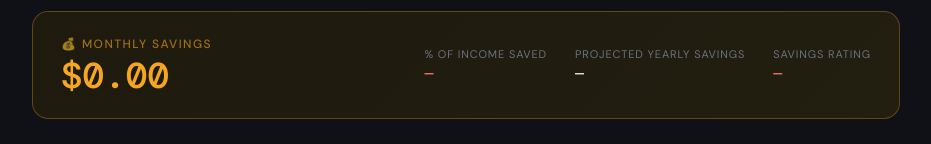
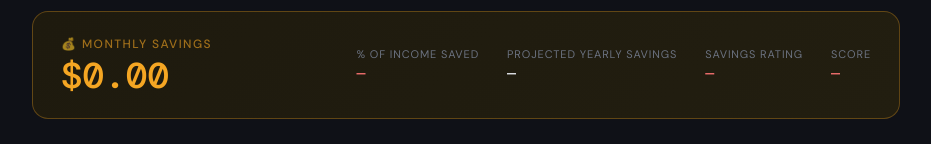
Before and after one commit to Lukeguy334/Budgeting-app, a plain HTML site: page index.html in a window 1280 px wide. Shown: the part 1454-1598 px from the top of the page, without its empty margins (174-1105 px from the left). Drawn offline with nearby package versions, Linux system fonts and the light colour scheme.

Commit message:
Adjust savings score calculation threshold
Updated savings score threshold from 0.30 to 0.32.

```diff
--- a/index.html
+++ b/index.html
@@ -480,6 +480,10 @@
         <div class="s-label">Savings rating</div>
         <div class="s-val" id="savings-rating">—</div>
       </div>
+      <div class="savings-stat">
+        <div class="s-label">Score</div>
+        <div class="s-val" id="savings-grade">—</div>
+      </div>
     </div>
   </div>
 
@@ -621,7 +625,7 @@ function scoreCategory(catId, value, monthlyNet) {
   return { label: '✗ Over', cls: 'danger' };
 }
 function scoreSavings(pct) {
-  const grade = pct >= 0.30 ? 110 : Math.round((pct / 0.30) * 100);
+  const grade = pct >= 0.32 ? 110 : Math.round((pct / 0.32) * 100);
   let label, cls;
   if (pct < 0)         { label = 'In deficit';       cls = 'danger'; }
   else if (pct < 0.05) { label = 'Catastrophic 🚨';  cls = 'danger'; }
```
